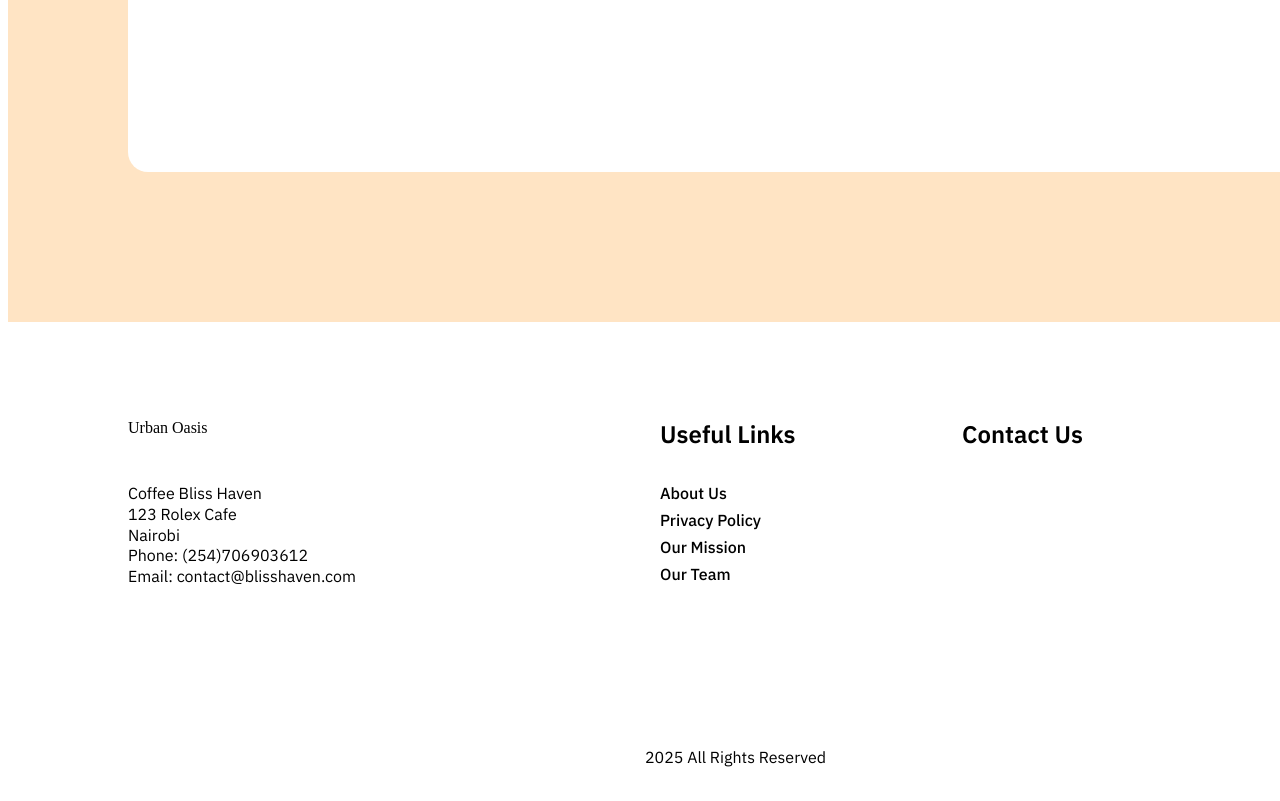
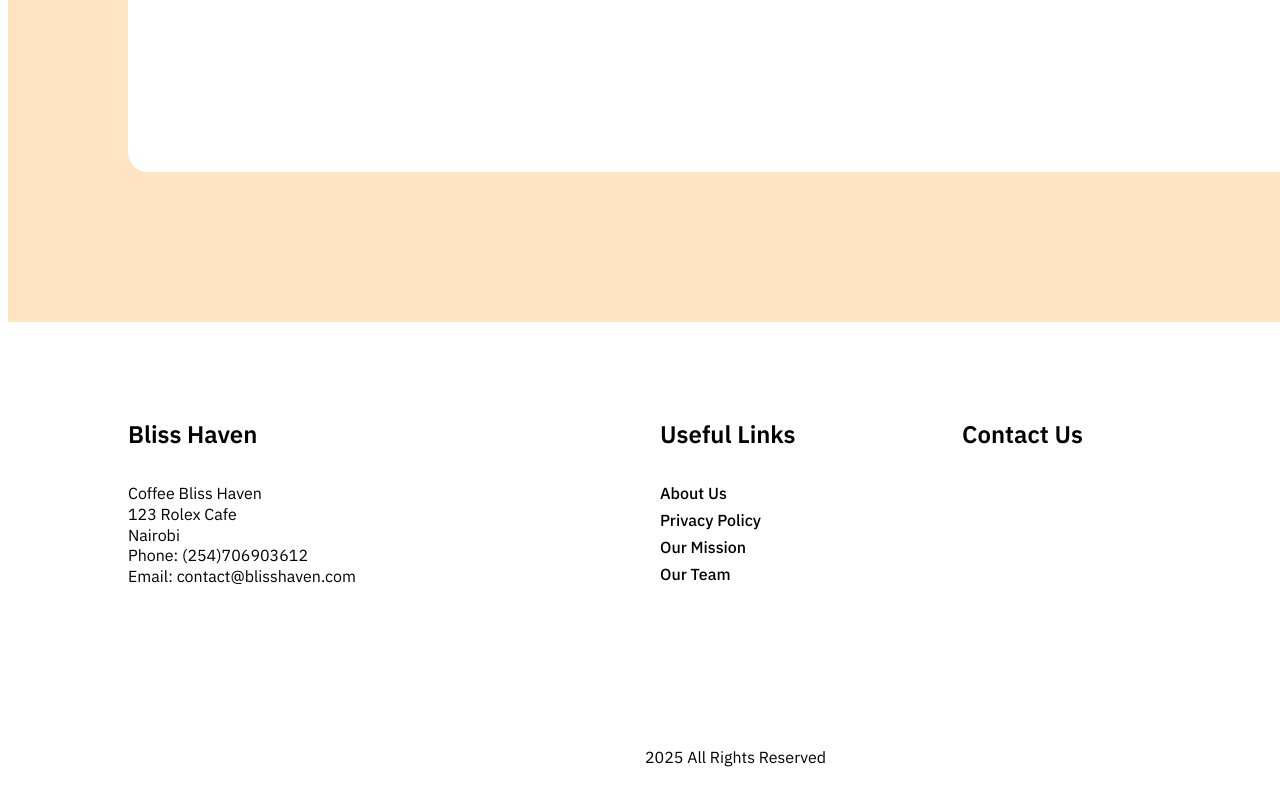
Before and after one commit to MarionA1/COFFEW-WEB-PAGE, a plain HTML site: page index.html in a window 1280 px wide. Shown: the part 3575-4376 px from the top of the page. Drawn offline with Linux system fonts and the light colour scheme.

Commit message:
Update index.html

```diff
--- a/index.html
+++ b/index.html
@@ -144,7 +144,7 @@
       </div>
       <div class="rectangle-42">
         <div class="flex-row-fd">
-          <span class="e-sheba-43">Urban Oasis</span><span class="useful-links">Useful Links</span><span class="address">Contact Us</span>
+          <span class="bliss-haven-43">Bliss Haven</span><span class="useful-links">Useful Links</span><span class="address">Contact Us</span>
         </div>
         <div class="flex-row-fa">
           <span class="lorem-ipsum-dolor-44">
```
